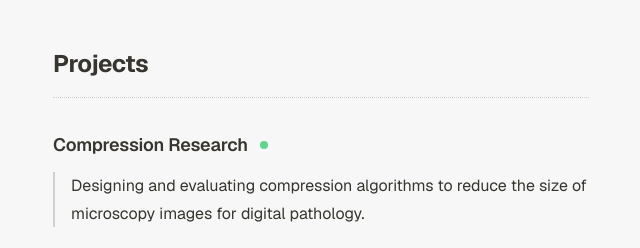
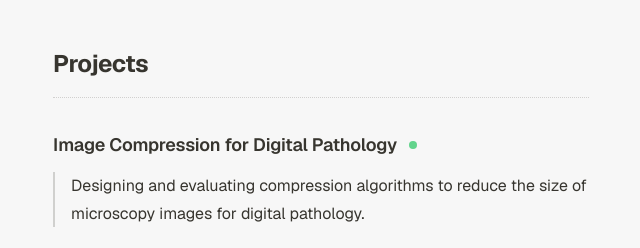
Before and after one commit to didrikwiigandersen/didrikwiigandersen, a plain HTML site: page index.html in a window 1280 px wide. Shown: the part 4020-4268 px from the top of the page, without its empty margins (319-959 px from the left). Drawn offline with nearby package versions, Linux system fonts and the light colour scheme.

Commit message:
Updated title

```diff
--- a/index.html
+++ b/index.html
@@ -103,7 +103,7 @@
             <div class="project-item">
                 <div class="project-header">
                     <div class="project-title-section">
-                        <span class="project-title">Compression Research</span>
+                        <span class="project-title">Image Compression for Digital Pathology</span>
                         <span class="project-status active"></span>
                     </div>
                 </div>
```
